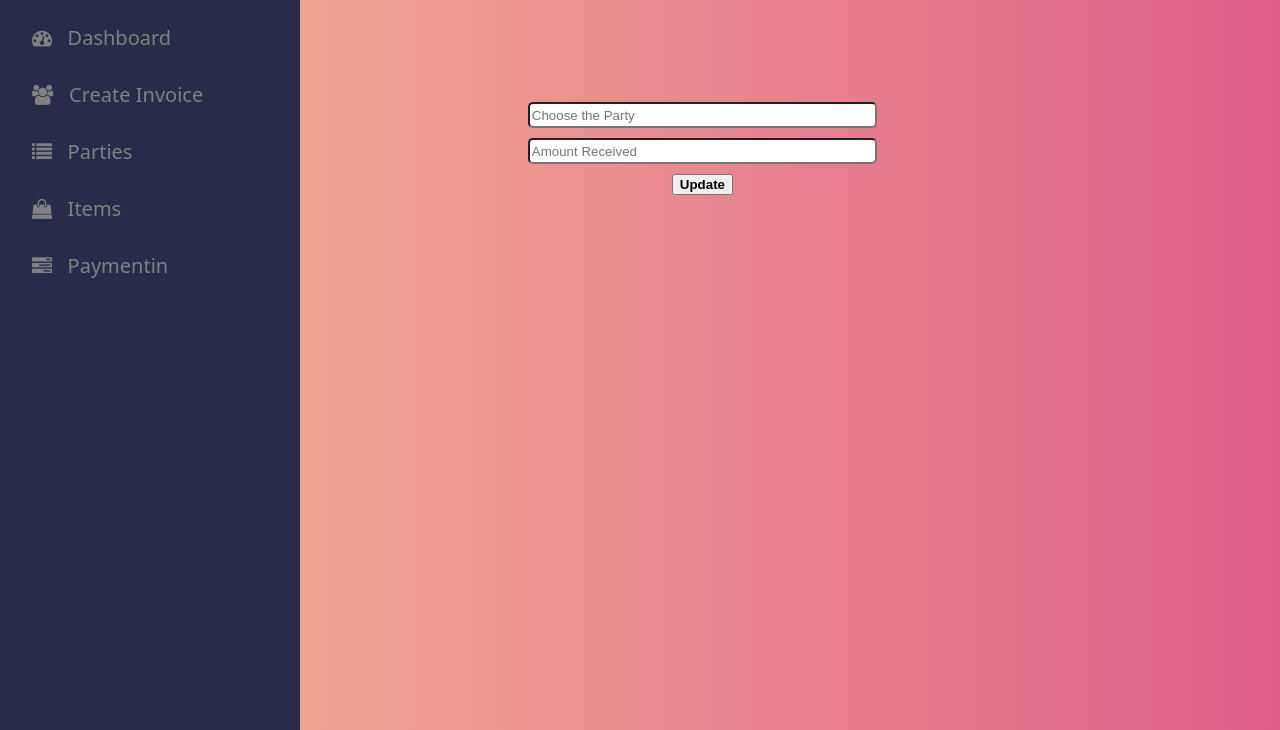
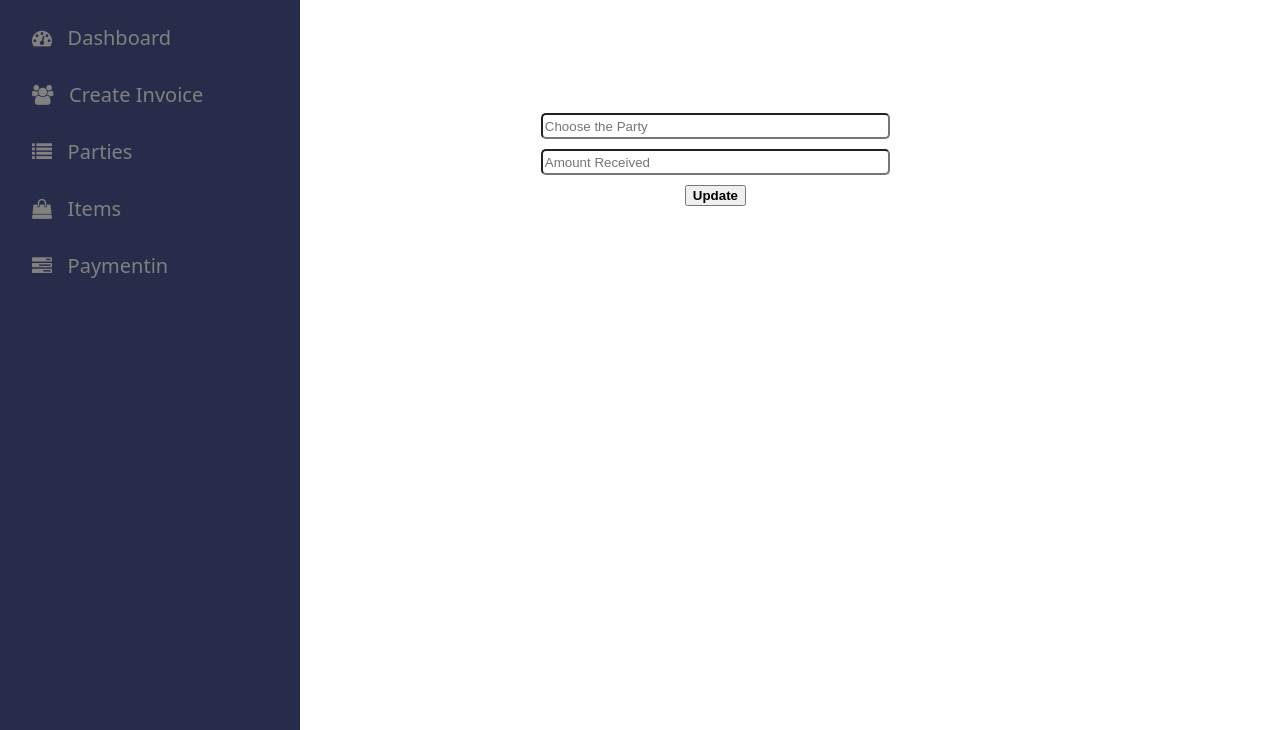
Before and after one commit to Pummy12/Codekart-E-invoice-, a plain HTML site: page Paymentin/index.html in a window 1280 px wide. Shown: the part 100-830 px from the top of the page. Drawn offline with nearby package versions, Linux system fonts and the light colour scheme.

Commit message:
Update style.css

```diff
--- a/Paymentin/style.css
+++ b/Paymentin/style.css
@@ -1,7 +1,7 @@
 body{
 	margin:0px;
 	padding: 0px;
-	background: linear-gradient(to left, #dd5e89 0%, #f7bb97 100%);
+	background: white;
 	overflow: hidden;
 	font-family: system-ui;
 }
@@ -62,7 +62,8 @@ body{
 }
 .button {
     color: whitesmoke;
-    padding: 35px 55px 75px 100px;
+    /* padding: 35px 55px 75px 100px; */
+    padding: 46px 64px 80px 113px;
     text-align: center;
     text-decoration: none;
     display: inline-block;
```
